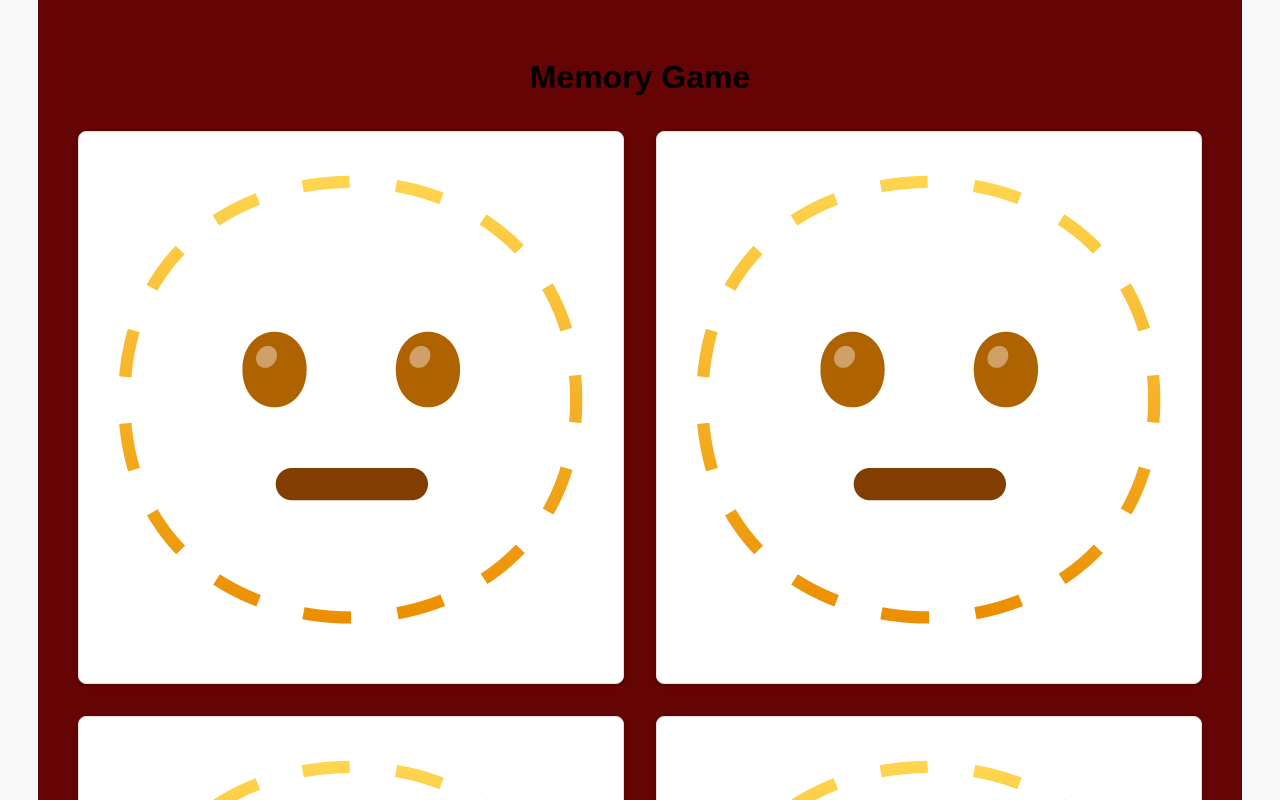
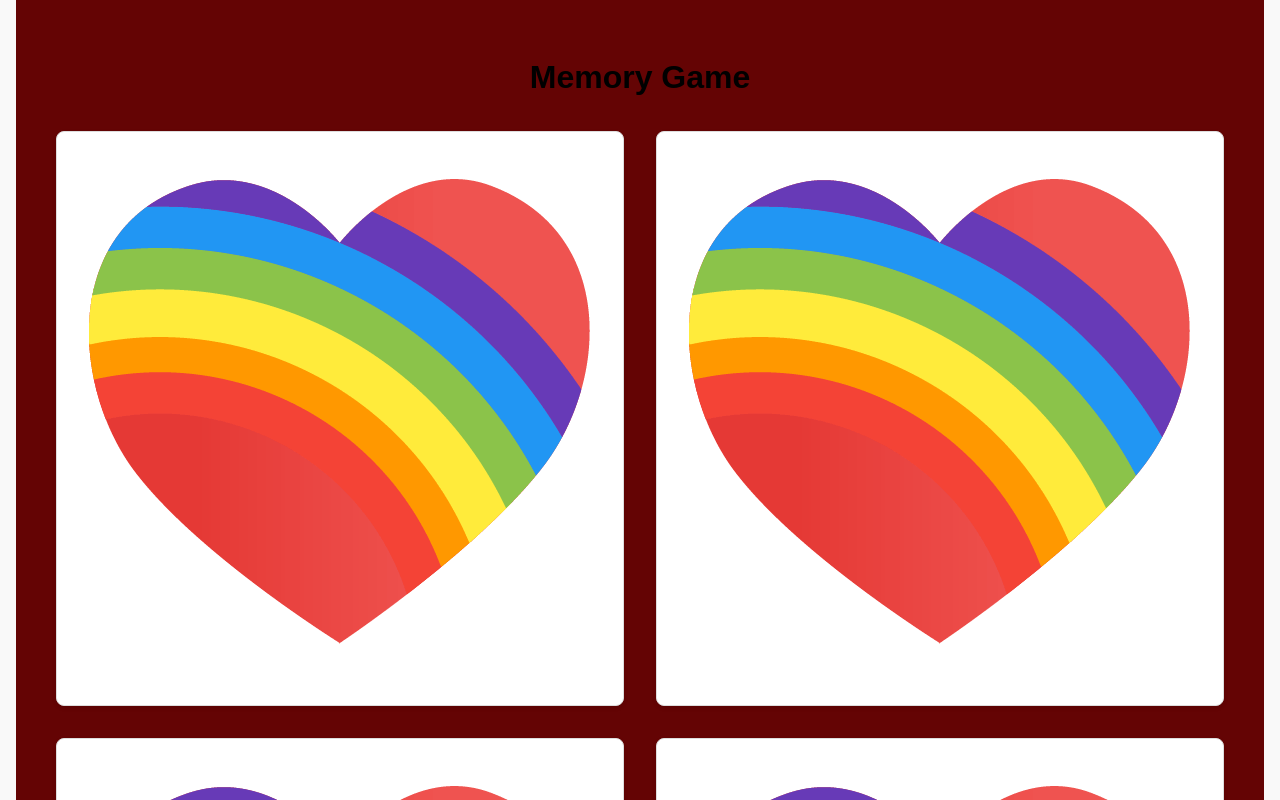
Before and after one commit to Lawlor-C/memory-game, a React (Vite) app: page / in a window 1280 px wide. Shown: the top 800 px of the page. Built offline with nearby package versions, Linux system fonts and the light colour scheme.

Commit message:
updated the unique ID criteria to include the cardset to prevent cards from incorrect decks being used

```diff
--- a/src/components/Gameboard.jsx
+++ b/src/components/Gameboard.jsx
@@ -9,7 +9,7 @@ import "../styles/Gameboard.css";
 
 //whole Gameboard - will streamline into utils once all functioning correctly
 export default function Gameboard() {
-  const selectedSet = "test"; //Hardcoding this as test for now
+  const selectedSet = "hearts"; //Hardcoding this as test for now
   const { cards, backImage } = cardsArray[selectedSet];
 
 
@@ -17,7 +17,7 @@ export default function Gameboard() {
   //Need to duplicate the cards so can be paired (trial and error with uniqueness)
   const doubleSelectedSet = [...cards, ...cards].map((card, index) => ({
     ...card,
-    uniqueId: `${card.id}-${index}`,
+    uniqueId: `${selectedSet}-${card.id}-${index}`,
   }));
   //Randomise the double-deck (but create them only once)
   const shuffleArray = (array) => array.sort(() => Math.random() - 0.5);
--- a/src/data/cardData.js
+++ b/src/data/cardData.js
@@ -13,6 +13,7 @@ const cardsArray = {
         image: "/assets/gamecards/testcards/test2.png",
       },
     ],
+  },
   hearts: {
     backImage: "/assets/gamecards/hearts/htback.png",
     cards: [
@@ -24,10 +25,9 @@ const cardsArray = {
       {
         id: 2,
         content: "blueHeart",
-          image: "/assets/gamecards/hearts/htblue.png",
+        image: "/assets/gamecards/hearts/htdblue.png",
       },
     ],
   },
-  },
 };
 export { cardsArray };
```
Lines whose indentation alone changed are shown as unchanged.
